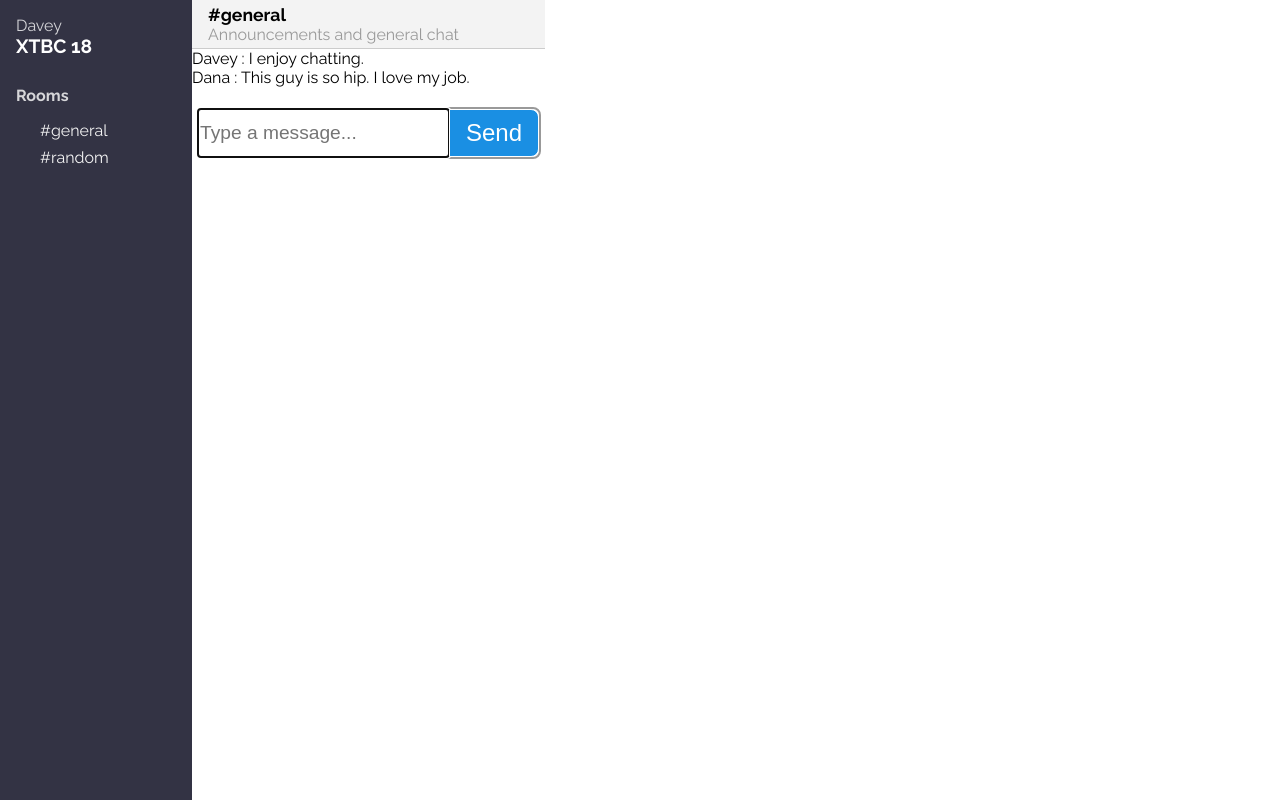
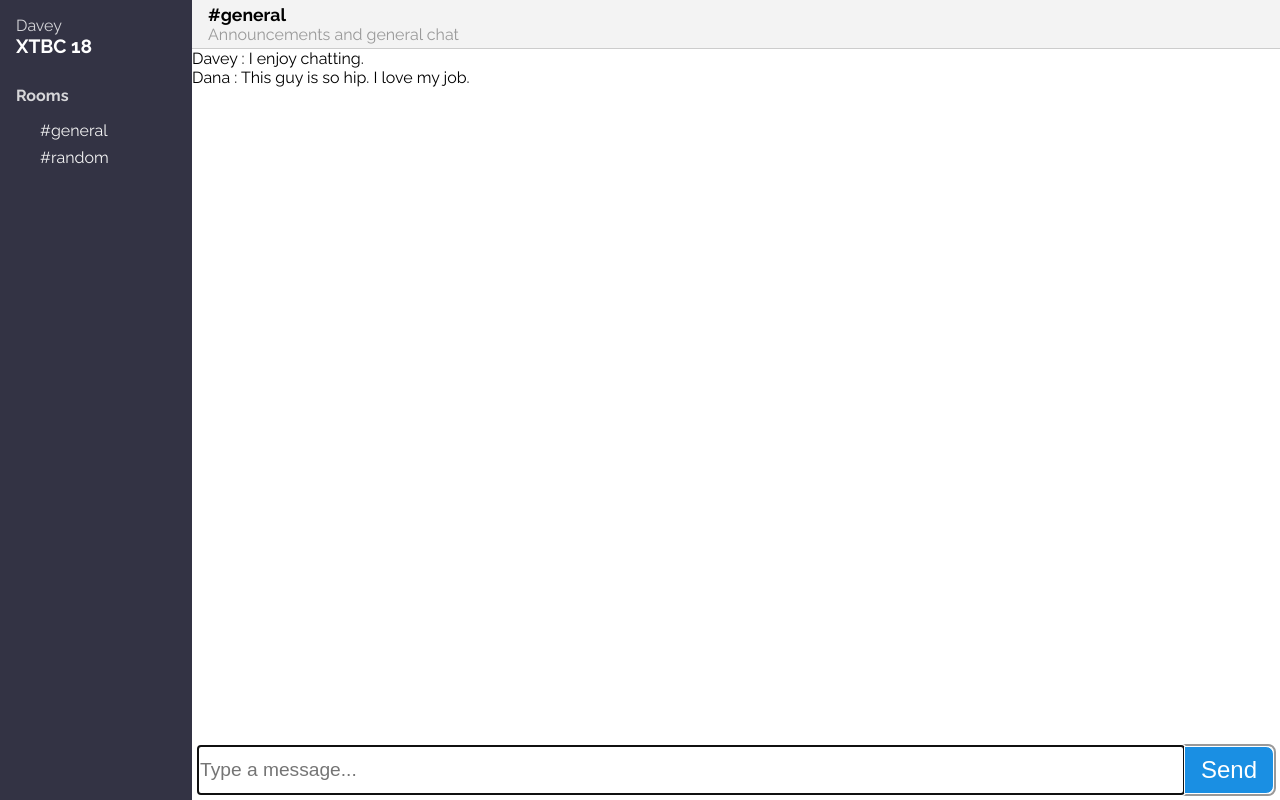
Before and after one commit to AyushiG123/chatarang, a React (Create React App) app: page / in a window 1280 px wide. Built offline with nearby package versions, Linux system fonts and the light colour scheme.

Commit message:
Styled Chat

```diff
--- a/src/Chat.js
+++ b/src/Chat.js
@@ -47,7 +47,7 @@ class Chat extends Component {
 
   render() {
     return (
-      <div className="Chat">
+      <div className="Chat" style={stylesChat.chat}>
         <ChatHeader />
         <MessageList messages={this.state.messages} />
         <MessageForm addMessage={this.addMessage} />
@@ -56,4 +56,13 @@ class Chat extends Component {
   }
 }
 
+const stylesChat={
+  chat :{
+    flex: 1,
+    display: 'flex',
+    flexDirection: 'column',
+  }
+
+}
+
 export default Chat
```
